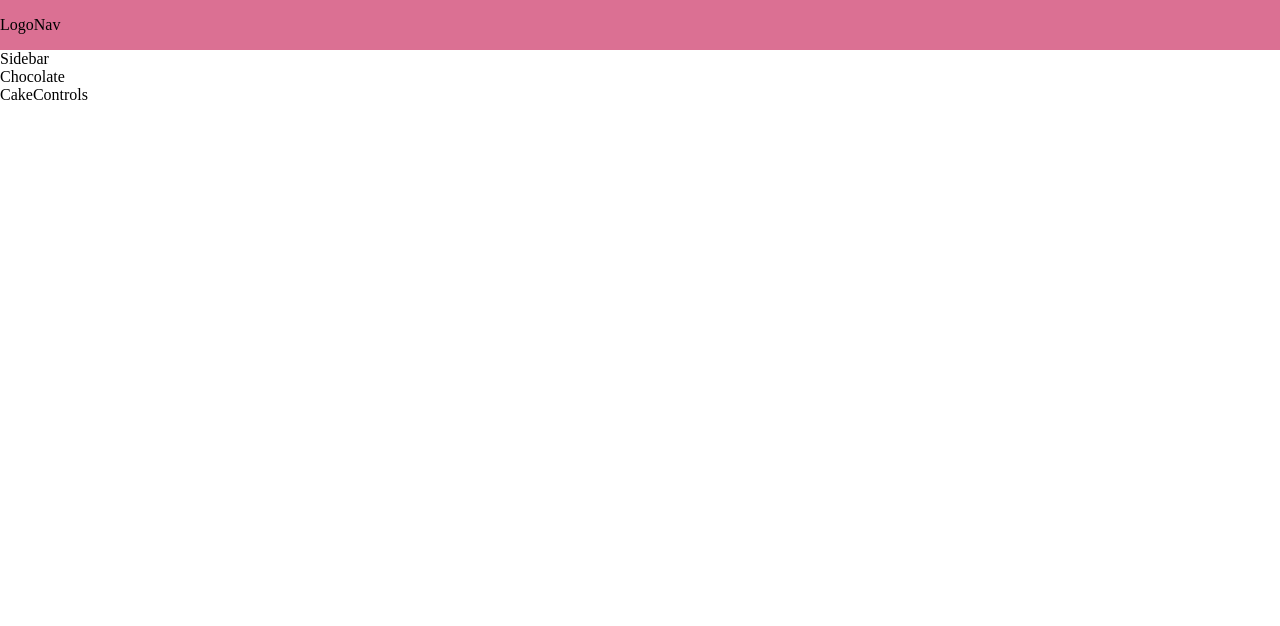
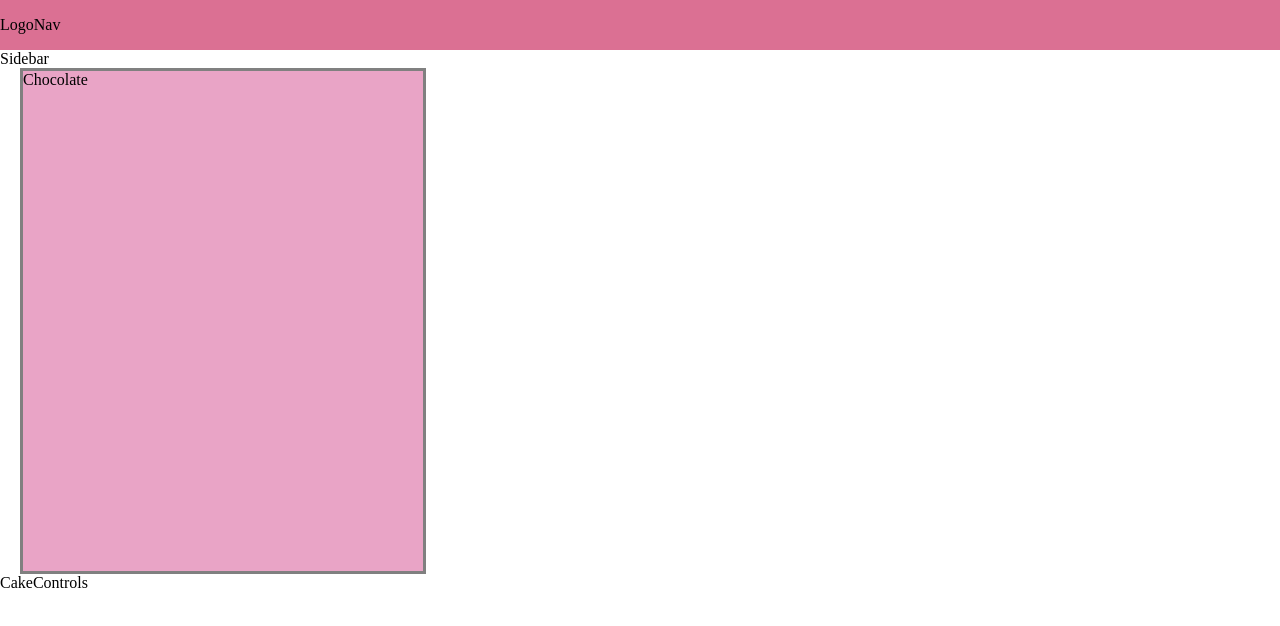
Before and after one commit to Aiperi-Amankulova/cake-builder, a React (Create React App) app: page / in a window 1280 px wide. Shown: the top 626 px of the page. Built offline with nearby package versions, Linux system fonts and the light colour scheme.

Commit message:
New component Cake

```diff
--- a/src/components/CakeBuilder/Сhocolate/Chocolate.module.css
+++ b/src/components/CakeBuilder/Сhocolate/Chocolate.module.css
@@ -0,0 +1,7 @@
+.Chocolate{
+    border: 3px solid gray;
+    background-color: rgb(233, 164, 198);
+    width: 400px;
+    height: 500px;
+    margin-left: 20px;
+}
```
Also changed, not shown: src/components/CakeBuilder/Сhocolate/Cake/Cake.js (added), src/components/CakeBuilder/Сhocolate/Cake/Cake.module.css (added).
